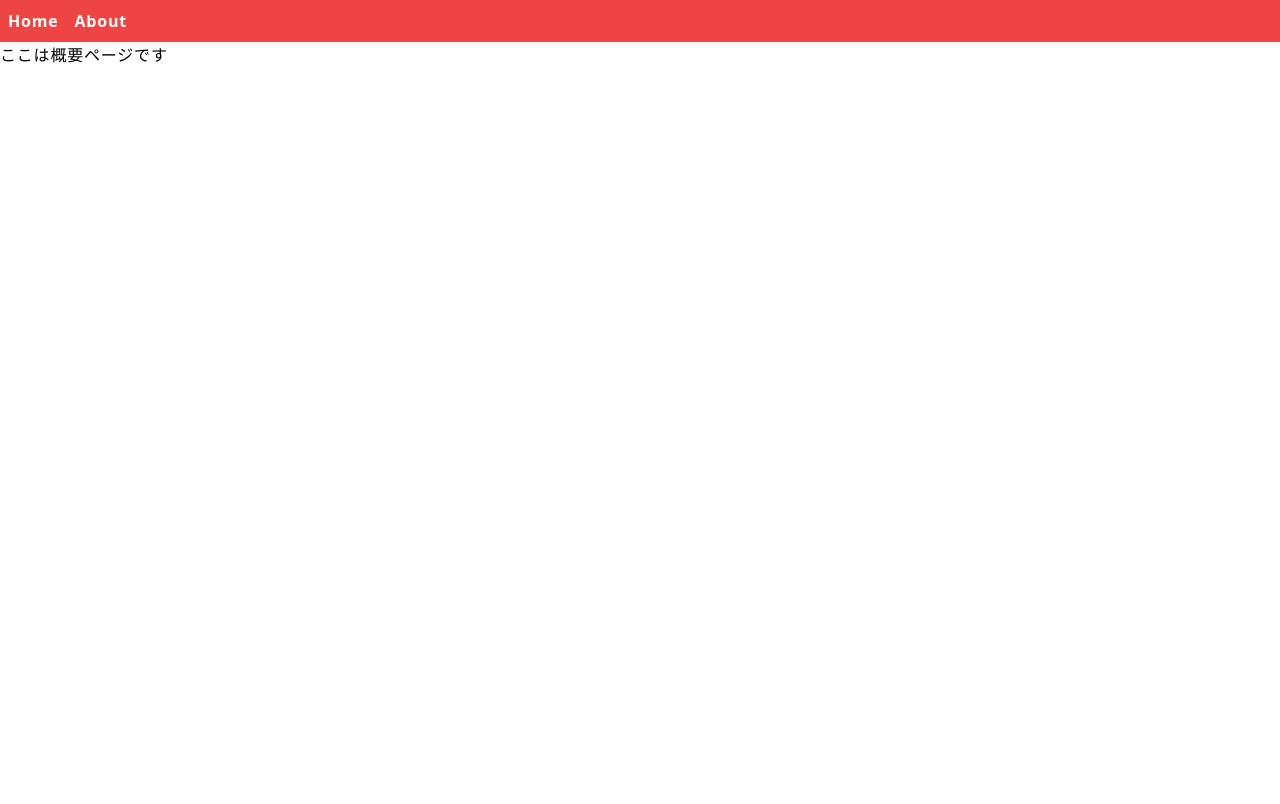
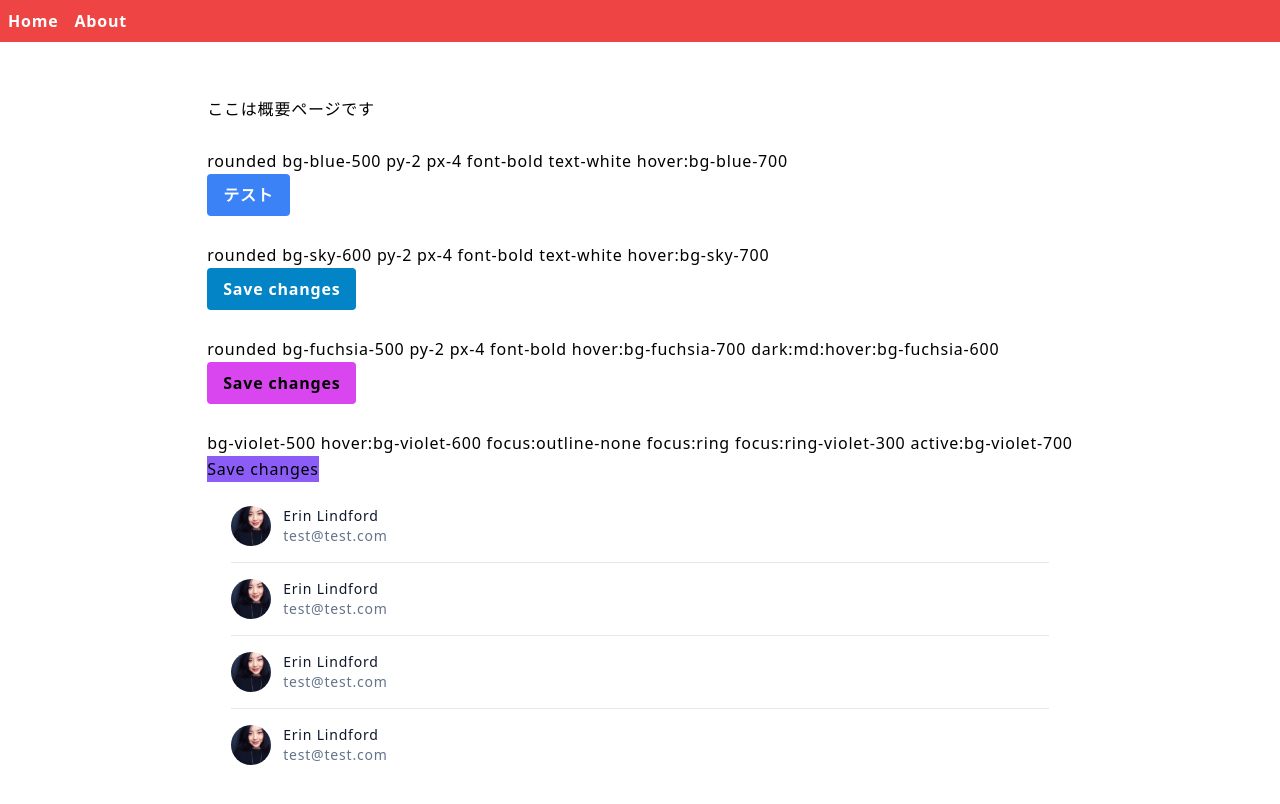
Before and after one commit to kanta13jp1/nextjs-type, a Next.js app: page /about in a window 1280 px wide. Shown: the top 804 px of the page. Built offline with nearby package versions, Linux system fonts and the light colour scheme.

Commit message:
tailwindcss

```diff
--- a/src/pages/about.tsx
+++ b/src/pages/about.tsx
@@ -1,15 +1,79 @@
-import Head from "next/head";
+import Head from 'next/head';
 
-import type { NextPage } from "next";
+import type { NextPage } from 'next';
 
 const About: NextPage = () => {
   return (
-    <div>
+    <div className="flex min-h-screen flex-col items-center justify-center py-0 px-2">
       <Head>
         <title>About Page</title>
       </Head>
       <main>
-        <h1>ここは概要ページです</h1>
+        <h1 className="decoration-sky-500">ここは概要ページです</h1>
+        <br />
+        <h2 className="decoration-sky-500">
+          rounded bg-blue-500 py-2 px-4 font-bold text-white hover:bg-blue-700
+        </h2>
+        <button className="rounded bg-blue-500 py-2 px-4 font-bold text-white hover:bg-blue-700">
+          テスト
+        </button>
+        <br />
+        <br />
+        <h2 className="decoration-sky-500">
+          rounded bg-sky-600 py-2 px-4 font-bold text-white hover:bg-sky-700
+        </h2>
+        <button className="rounded bg-sky-600 py-2 px-4 font-bold text-white hover:bg-sky-700">
+          Save changes
+        </button>
+        <br />
+        <br />
+        <h2 className="decoration-sky-500">
+          rounded bg-fuchsia-500 py-2 px-4 font-bold hover:bg-fuchsia-700
+          dark:md:hover:bg-fuchsia-600
+        </h2>
+        <button className="rounded bg-fuchsia-500 py-2 px-4 font-bold hover:bg-fuchsia-700 dark:md:hover:bg-fuchsia-600">
+          Save changes
+        </button>
+        <br />
+        <br />
+        <h2 className="decoration-sky-500">
+          bg-violet-500 hover:bg-violet-600 focus:outline-none focus:ring focus:ring-violet-300
+          active:bg-violet-700
+        </h2>
+        <button className="bg-violet-500 hover:bg-violet-600 focus:outline-none focus:ring focus:ring-violet-300 active:bg-violet-700">
+          Save changes
+        </button>
+
+        <ul role="list" className="divide-y divide-slate-200 p-6">
+          <li className="flex py-4 first:pt-0 last:pb-0">
+            <img className="h-10 w-10 rounded-full" src="/img/erin-lindford.jpg" alt="" />
+            <div className="ml-3 overflow-hidden">
+              <p className="text-sm font-medium text-slate-900">Erin Lindford</p>
+              <p className="truncate text-sm text-slate-500">test@test.com</p>
+            </div>
+          </li>
+          <li className="flex py-4 first:pt-0 last:pb-0">
+            <img className="h-10 w-10 rounded-full" src="/img/erin-lindford.jpg" alt="" />
+            <div className="ml-3 overflow-hidden">
+              <p className="text-sm font-medium text-slate-900">Erin Lindford</p>
+              <p className="truncate text-sm text-slate-500">test@test.com</p>
+            </div>
+          </li>
+          <li className="flex py-4 first:pt-0 last:pb-0">
+            <img className="h-10 w-10 rounded-full" src="/img/erin-lindford.jpg" alt="" />
+            <div className="ml-3 overflow-hidden">
+              <p className="text-sm font-medium text-slate-900">Erin Lindford</p>
+              <p className="truncate text-sm text-slate-500">test@test.com</p>
+            </div>
+          </li>
+          <li className="flex py-4 first:pt-0 last:pb-0">
+            <img className="h-10 w-10 rounded-full" src="/img/erin-lindford.jpg" alt="" />
+            <div className="ml-3 overflow-hidden">
+              <p className="text-sm font-medium text-slate-900">Erin Lindford</p>
+              <p className="truncate text-sm text-slate-500">test@test.com</p>
+            </div>
+          </li>
+        </ul>
       </main>
     </div>
   );
```
